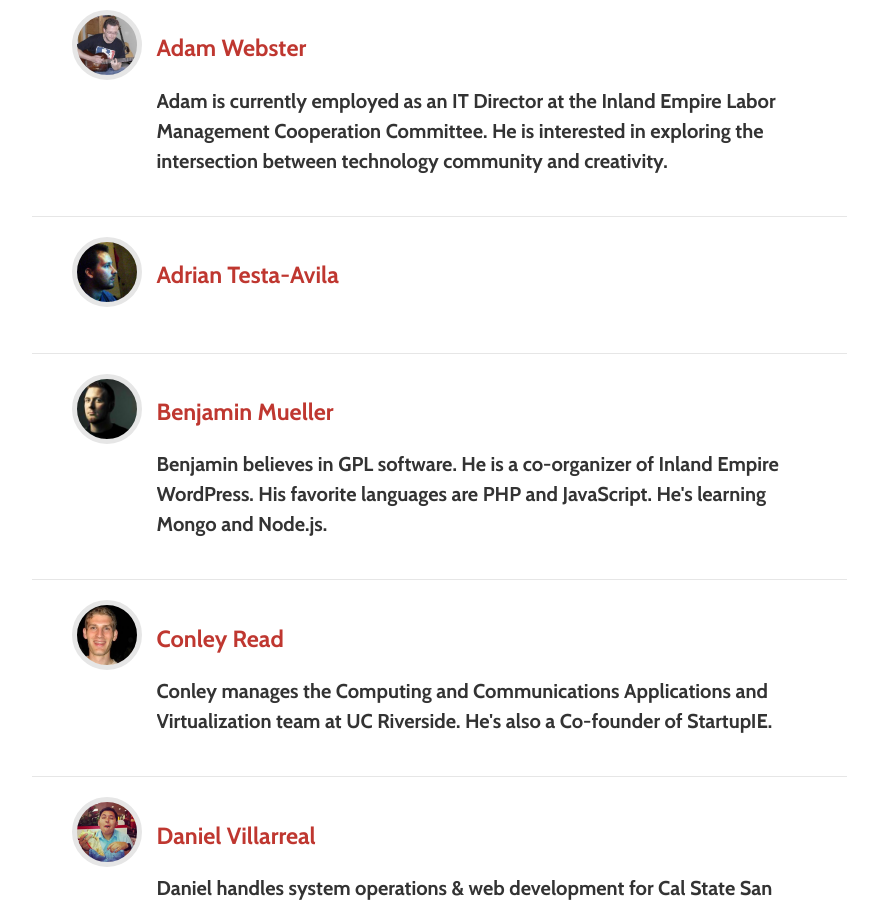
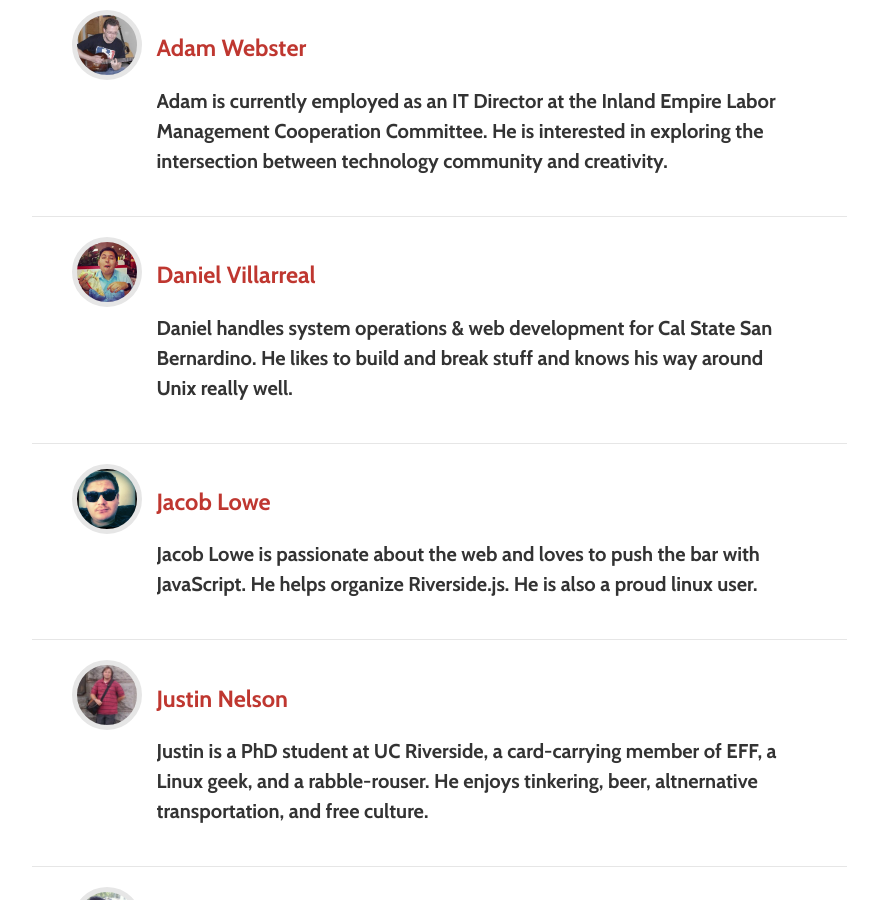
Before and after one commit to riversideio/riversideio.github.io, a Jekyll site: the page built from members.html, in a window 1280 px wide and 900 px high, scrolled down 215 px. Shown: the whole window, without its empty margins (201-1079 px from the left). Built offline with Jekyll 4.4.1, drawn with Linux system fonts in a browser that asks for light colours; nearby versions of some CDN libraries; some web fonts are replaced; Markdown is read by kramdown in place of the engine named in the settings.

Commit message:
Remove Adrian, Ben, and Conley

```diff
--- a/_data/members.yml
+++ b/_data/members.yml
@@ -1,14 +1,6 @@
 - name : Adam Webster
   avatar : ./img/members/adamwebster.jpg
   about : Adam is currently employed as an IT Director at the Inland Empire Labor Management Cooperation Committee. He is interested in exploring the intersection between technology community and creativity.
-- name : Adrian Testa-Avila
-  avatar : ./img/members/adriantesta-avila.png
-- name : Benjamin Mueller
-  avatar : ./img/members/benjaminmueller.jpeg
-  about : Benjamin believes in GPL software. He is a co-organizer of Inland Empire WordPress. His favorite languages are PHP and JavaScript. He's learning Mongo and Node.js.
-- name : Conley Read
-  avatar : ./img/members/conleyread.jpg
-  about : Conley manages the Computing and Communications Applications and Virtualization team at UC Riverside. He's also a Co-founder of StartupIE.
 - name : Daniel Villarreal
   avatar : ./img/members/danielvillarreal.jpg
   about : "Daniel handles system operations & web development for Cal State San Bernardino. He likes to build and break stuff and knows his way around Unix really well."
```
